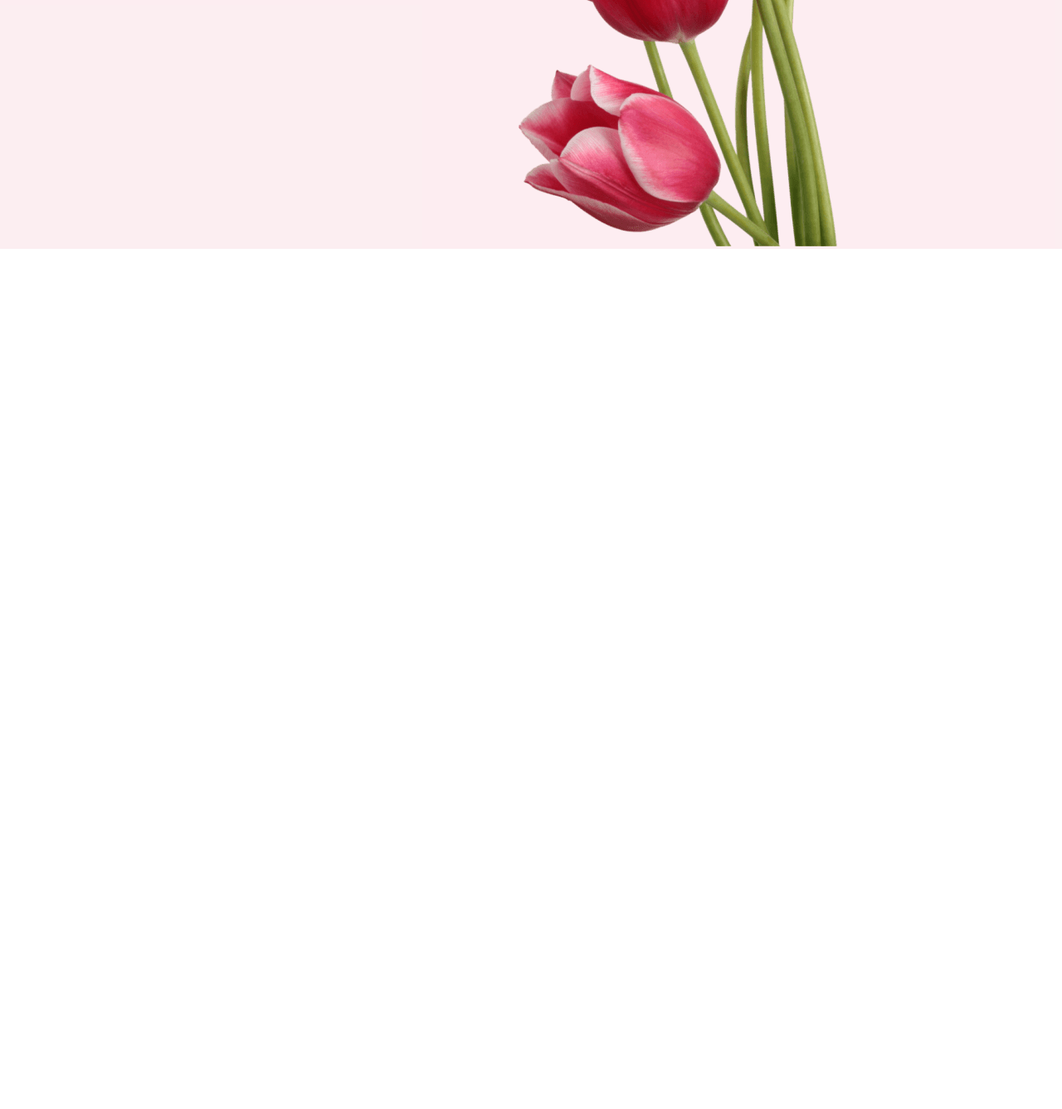
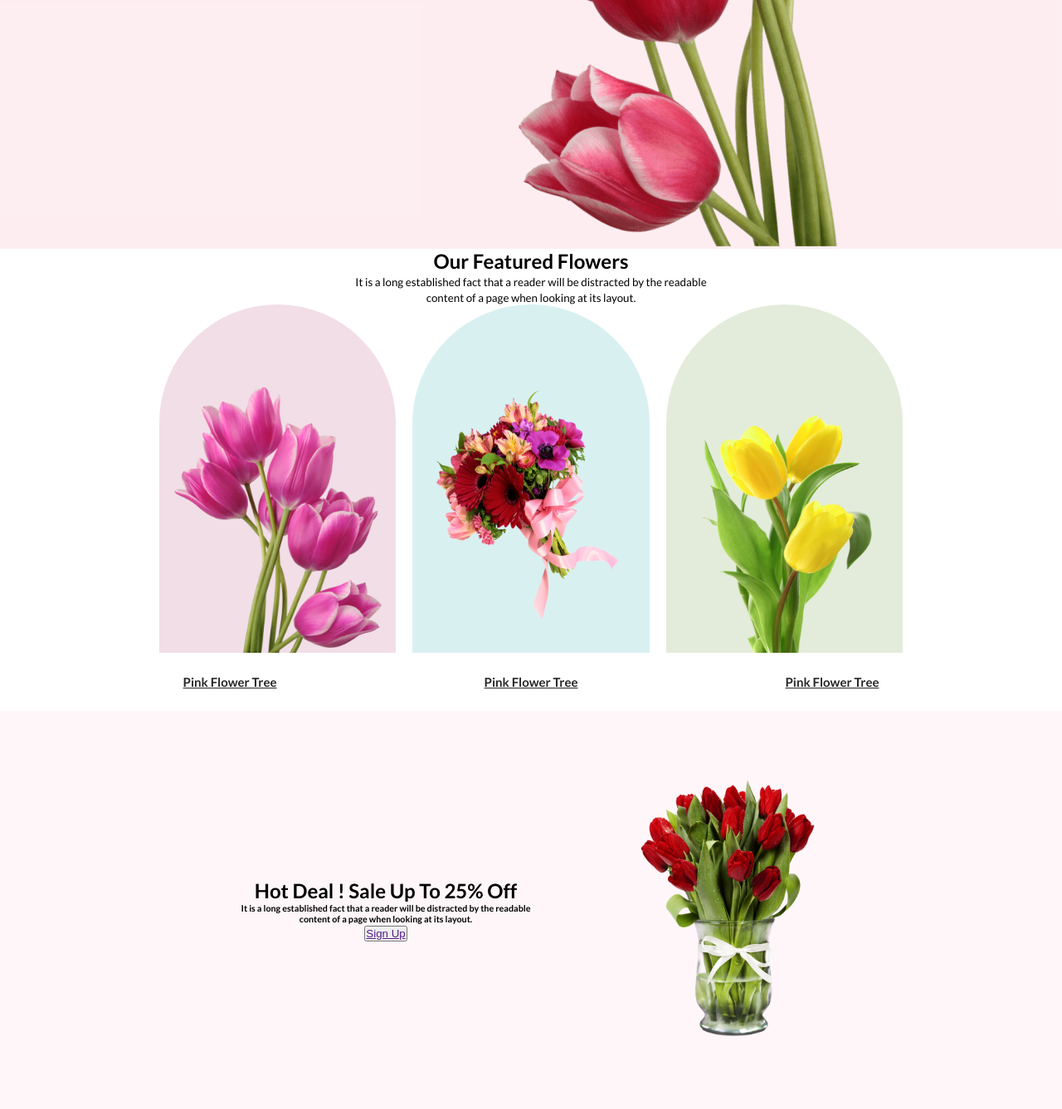
Before and after one commit to labib-code/Flower-shop-assignment-1, a plain HTML site: page index.html in a window 1280 px wide. Shown: the part 503-1840 px from the top of the page at 83% size. Before the commit the page ends 803 px from the top, so only its background shows below. Drawn offline with Linux system fonts and the light colour scheme.

Commit message:
fetarued flower and hot deal section

```diff
--- a/index.html
+++ b/index.html
@@ -27,7 +27,46 @@
             </div>
     </header>
     <main>
+            <div class="featured-text">
+                <h2>Our Featured Flowers</h2>
+                <p><small> It is a long established fact that a reader will be distracted by the readable <br> content of a page when looking at its layout.</small></p>
+            </div>
+            <div class="all-radius-box">
+                <div class="radius-box">
+                    <img class="radious-flower" src="./Flower Asset/pngwing 6.png" alt="">
 
+                </div>
+
+                <div class="radius-box1">
+                    <img class="radious-flower1" src="./Flower Asset/pngwing 5.png" alt="">
+                </div>
+                <div class="radius-box2">
+                    <img class="radious-flower" src="./Flower Asset/pngwing 7.png" alt="">
+                </div>
+            </div>
+
+                <div class="all-radius-text">
+                        <div class="radius-text">
+                            <h4>Pink Flower Tree</h4>
+                        </div>
+                        <div class="radius-text">
+                            <h4>Pink Flower Tree</h4>
+                        </div>
+                        <div class="radius-text">
+                            <h4>Pink Flower Tree</h4>
+                        </div>
+                </div>
+
+                <div class="hot-deal-section">
+                    <div class="hot-deal-text">
+                        <h2>Hot Deal ! Sale Up To 25% <span>Off</span></h2>
+                        <h6>It is a long established fact that a reader will be distracted by the readable <br> content of a page when looking at its layout.</h6>
+                        <button><a href="">Sign Up</a> </button>
+                    </div>
+                    <div class="hot-deal-img">
+                        <img class="hot-section-img" src="./Flower Asset/pngwing 8.png" alt="">
+                    </div>
+                </div>
     </main>
     <footer>
 
--- a/styles/style.css
+++ b/styles/style.css
@@ -1,4 +1,4 @@
-*{
+* {
     margin: 0;
     padding: 0;
     box-sizing: border-box;
@@ -6,12 +6,12 @@
 
 
 
-body{
+body {
 
     font-family: 'Lato', sans-serif;
 }
 
-.banner-container{
+.banner-container {
     background-color: rgba(229, 84, 115, 0.1);
     /* height: 100vh; */
     display: flex;
@@ -19,3 +19,101 @@ body{
     justify-content: space-around;
     padding: 0px 50px;
 }
+
+
+.featured-text {
+    text-align: center;
+    background-color: #FFF;
+}
+
+.all-radius-box {
+    display: flex;
+    align-items: center;
+    text-align: center;
+    width: 70%;
+    margin: auto;
+    gap: 20px;
+}
+
+
+
+.radius-box {
+    background-color: #A7216226;
+    border-radius: 400px 400px 0px 0px;
+    width: 370px;
+    height: 420px;
+    display: flex;
+    text-align: center;
+    align-items: end;
+    justify-content: center;
+
+
+
+}
+
+
+.radius-box1 {
+    background-color: #0597A026;
+    border-radius: 400px 400px 0px 0px;
+    width: 370px;
+    height: 420px;
+    display: flex;
+    text-align: center;
+    align-items: end;
+    justify-content: center;
+}
+
+
+.radius-box2 {
+    background-color: #477D1126;
+    border-radius: 400px 400px 0px 0px;
+    width: 370px;
+    height: 420px;
+    display: flex;
+    text-align: center;
+    align-items: end;
+    justify-content: center;
+}
+
+.radious-flower {
+    width: 250px;
+    height: 320px;
+
+}
+
+.radious-flower1{
+    width: 250px;
+    height: 320px;
+    padding-bottom: 40px;
+}
+
+.all-radius-text {
+    color: #272727;
+    text-align: center;
+    font-family: Lato;
+    font-size: 15px;
+    font-weight: 700;
+    line-height: 70px;
+    text-decoration-line: underline;
+    display: flex;
+    align-items:center;
+    justify-content: center;
+    gap: 250px;
+
+}
+
+
+.hot-deal-section{
+    background-color: #E554730D;
+    display: flex;
+    justify-content: center;
+    text-align: center;
+    align-items: center;
+    height: 60vh;
+    gap: 130px;
+}
+
+.hot-section-img{
+    width: 220px;
+    height: 320px;
+}
```
